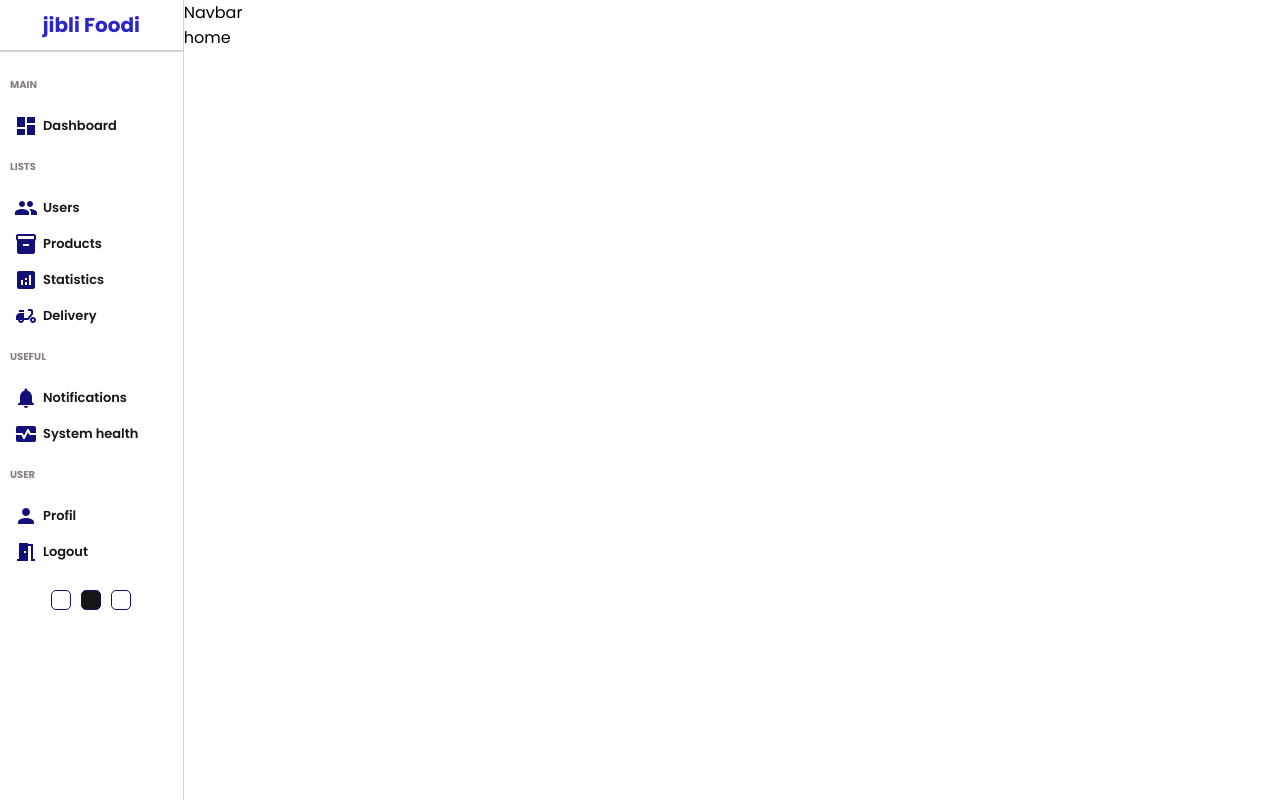
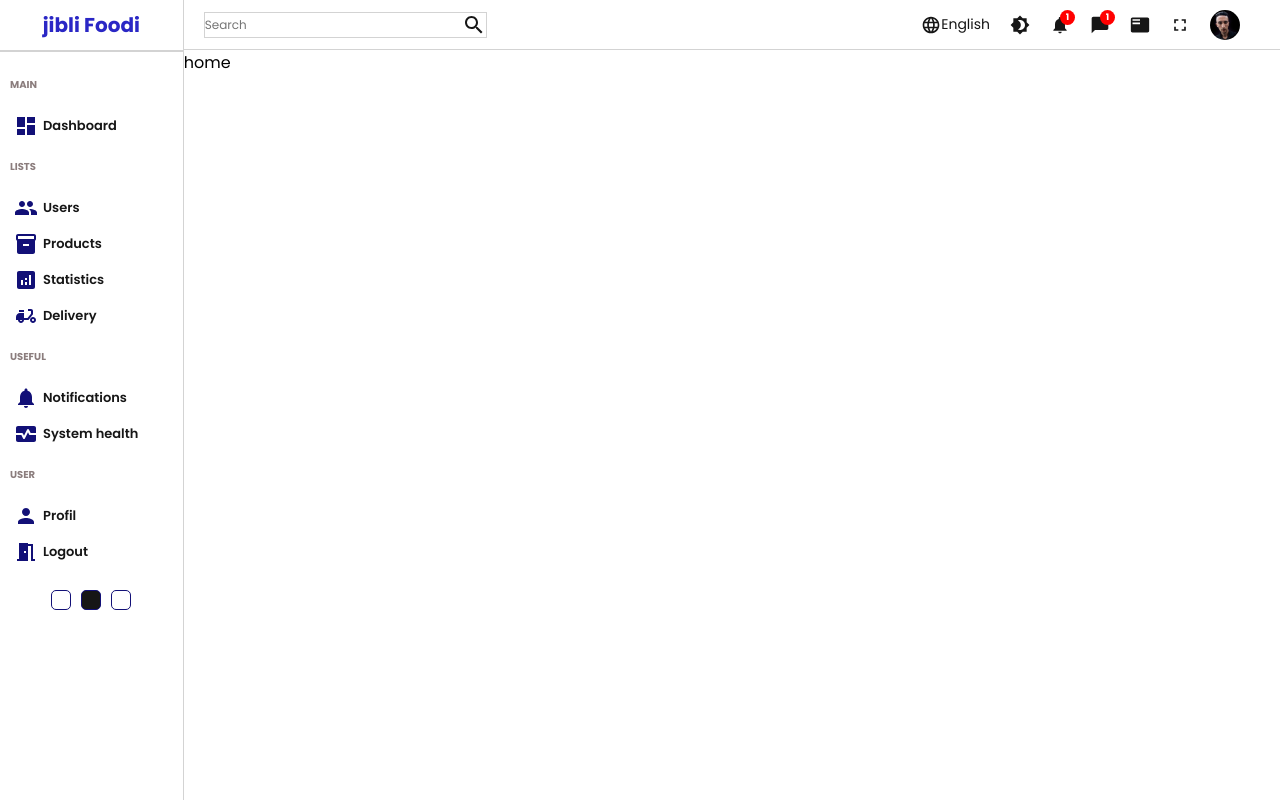
Before and after one commit to stormsidali2001/food-delivery-frontend, a Next.js app: page / in a window 1280 px wide. Built offline with nearby package versions, Linux system fonts and the light colour scheme.

Commit message:
navbar update

```diff
--- a/components/Navbar.tsx
+++ b/components/Navbar.tsx
@@ -1,7 +1,52 @@
-
+import styles from '../styles/Navbar.module.scss'
+import SearchIcon from '@mui/icons-material/Search';
+import LanguageIcon from '@mui/icons-material/Language';
+import Brightness4Icon from '@mui/icons-material/Brightness4';
+import NotificationsIcon from '@mui/icons-material/Notifications';
+import ChatBubbleIcon from '@mui/icons-material/ChatBubble';
+import FeaturedPlayListIcon from '@mui/icons-material/FeaturedPlayList';
+import FullscreenIcon from '@mui/icons-material/Fullscreen';
 const Navbar = () => {
   return (
-    <div>Navbar</div>
+    <div className={styles.container}>
+      <div className={styles.wrapper}>
+        <div className={styles.search}>
+            <input type="text" placeholder='Search' />
+            <SearchIcon/>
+        </div>
+        <div className={styles.items}>
+          <div className={styles.item}>
+              <LanguageIcon className ={styles.icon}/>
+              English
+          </div>
+          <div className={styles.item}>
+              <Brightness4Icon className ={styles.icon}/>
+          </div>
+          <div className={styles.item}>
+              <NotificationsIcon className ={styles.icon}/>
+              <div className={styles.counter}>1</div>
+          </div>
+          <div className={styles.item}>
+              <ChatBubbleIcon className ={styles.icon}/>
+              <div className={styles.counter}>1</div>
+          </div>
+          <div className={styles.item}>
+              <FeaturedPlayListIcon className ={styles.icon}/>
+          </div>
+          <div className={styles.item}>
+              <FullscreenIcon className ={styles.icon}/>
+          </div>
+          <div className={styles.item}>
+              <img
+                src = '/sidali.jpg'
+                className ={styles.avatar}
+              />
+          </div>
+
+        </div>
+
+      </div>
+    </div>
   )
 }
 
--- a/styles/Navbar.module.scss
+++ b/styles/Navbar.module.scss
@@ -0,0 +1,62 @@
+.container{
+    height: 50px;
+    border-bottom: 0.5px solid lightgray;
+    display: flex;
+    align-items: center;
+    font-size: 14px;
+    color: rgb(22, 22, 22);
+   .wrapper{
+        display: flex;
+        align-items: center;
+        width: 100%;
+        padding:20px;
+        justify-content: space-between;
+        .items{
+            display: flex;
+            align-items: center;
+            .item{
+                display: flex;
+                align-items: center;
+                margin-right: 20px;
+                position: relative;
+                .icon{
+                    font-size: 20px;
+                }
+                .avatar{
+                    width: 30px;
+                    height: 30px;
+                    border-radius: 50%;
+                }
+                .counter{
+                    width: 15px;
+                    height: 15px;
+                    font-size: 9px;
+                    font-weight: bold;
+                    background-color: red;
+                    border-radius: 50%;
+                    color: white;
+                    display: flex;
+                    align-items: center;
+                    justify-content: center;
+                    position: absolute;
+                    top: -5px;
+                    right:-5px;
+                }
+            }
+        }
+        .search{
+            display: flex;
+            align-items: center;
+            border: 0.5px solid lightgray;
+            input{
+                border:none;
+                outline: none;
+                background-color: transparent;
+                &::placeholder{
+                    font-size: 12px;
+                }
+            }
+        }
+   }
+
+}
```
Also changed, not shown: public/sidali.jpg (added).
